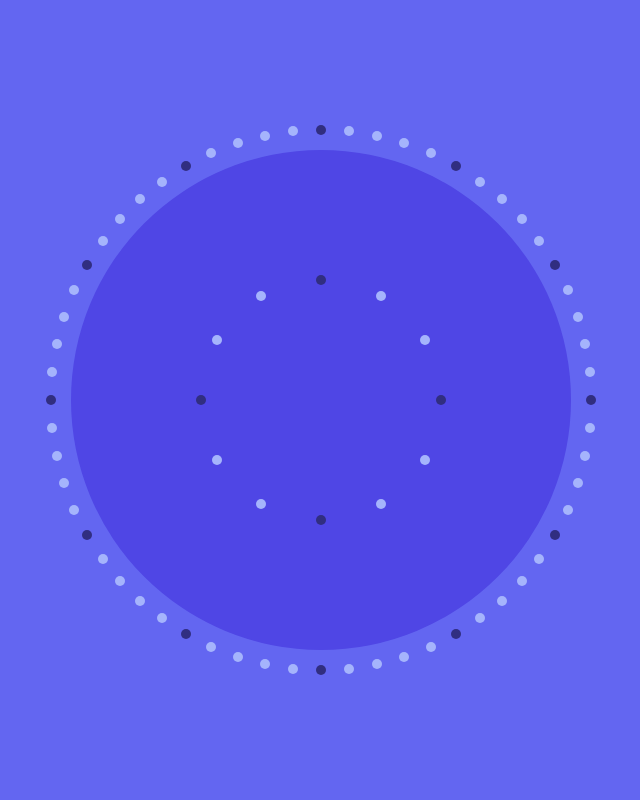
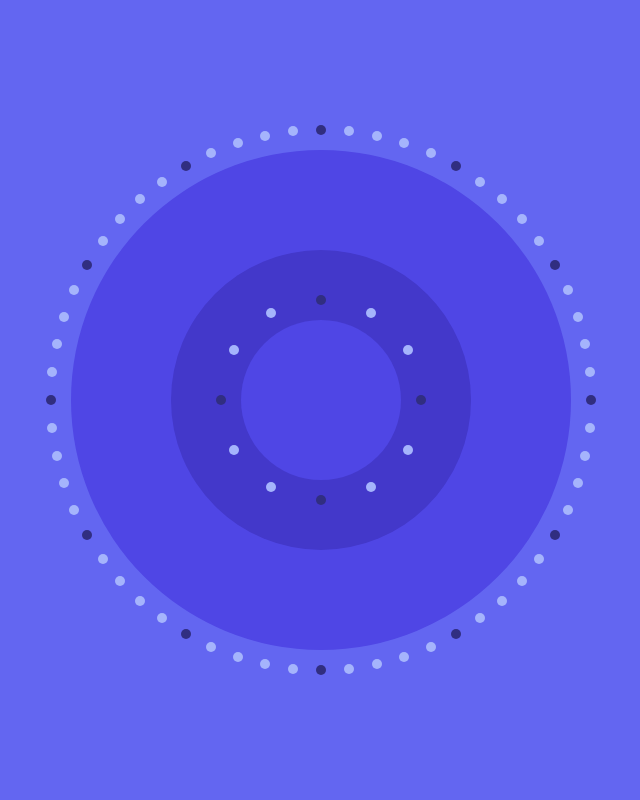
Before and after one commit to iaseth/ticktock, a React (Create React App) app: page / in a window 1280 px wide. Shown: the top 800 px of the page, without its empty margins (319-959 px from the left). Built offline with nearby package versions, Linux system fonts and the light colour scheme.

Commit message:
Added new component: Dial

```diff
--- /dev/null
+++ b/src/TickTock/Dial.js
@@ -0,0 +1,19 @@
+
+
+
+export default function Dial ({
+	radius, bg
+}) {
+
+	let radiusPx = radius + "px";
+	let style = {
+		width: radiusPx,
+		height: radiusPx
+	};
+
+	return (
+		<div className="Dial absolute flex h-full w-full">
+			<div className={"m-auto rounded-full " + bg} style={style}></div>
+		</div>
+	);
+}
--- a/src/TickTock/TickTock.js
+++ b/src/TickTock/TickTock.js
@@ -1,4 +1,5 @@
 import Markings from './Markings';
+import Dial from './Dial';
 
 
 
@@ -10,7 +11,9 @@ export default function TickTock () {
 				<div className="m-auto bg-red-300 w-0 h-0 scale-[0.50] md:scale-100">
 					<div className="w-[500px] h-[500px] m-auto bg-indigo-600 rounded-full flex relative -translate-y-1/2 -translate-x-1/2">
 						<Markings radius={270} dotSize={10} n={60} />
-						<Markings radius={120} dotSize={10} n={12} group_length={3} />
+						<Dial radius={300} bg="bg-indigo-700" />
+						<Markings radius={100} dotSize={10} n={12} group_length={3} />
+						<Dial radius={160} bg="bg-indigo-600" />
 					</div>
 				</div>
 			</div>
```
